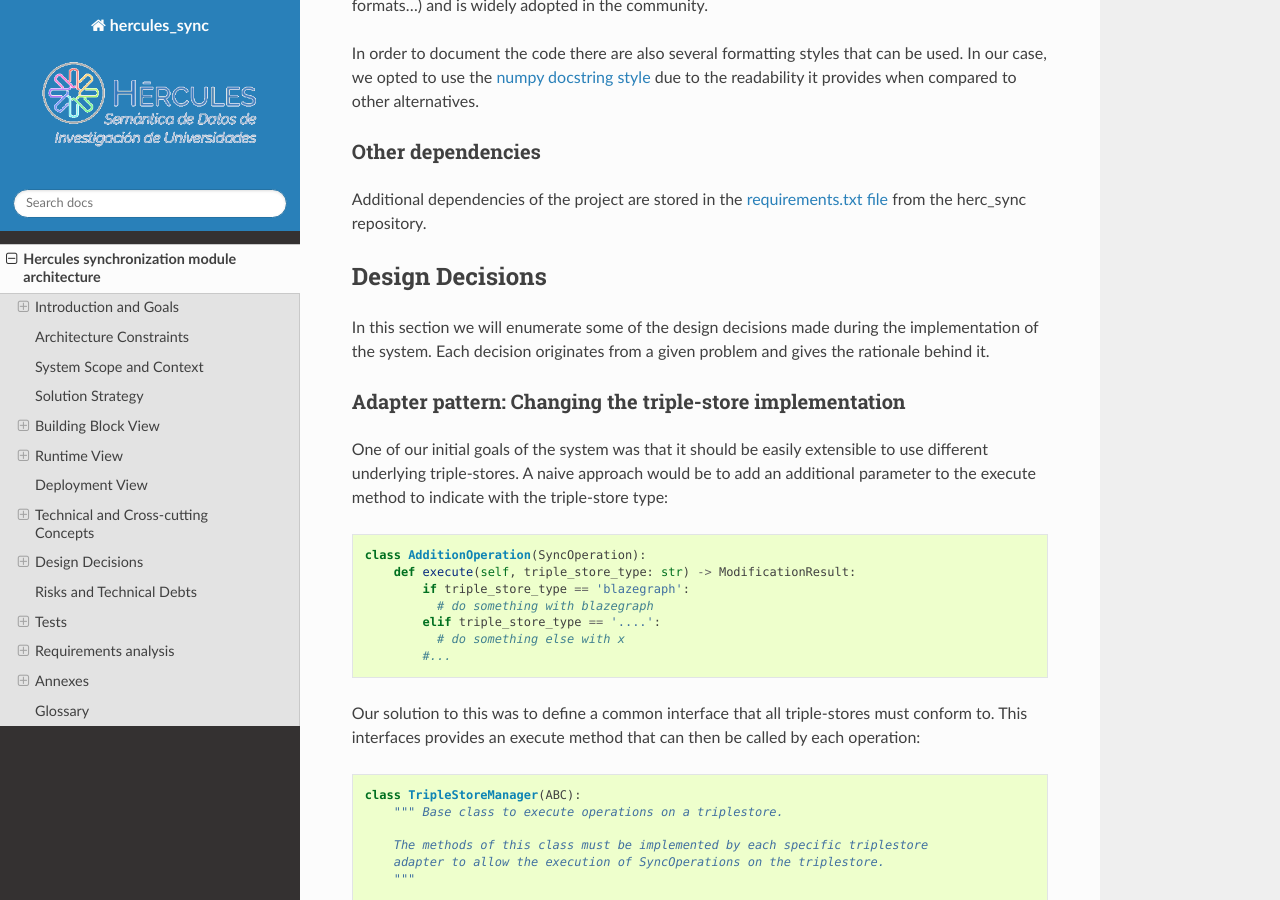
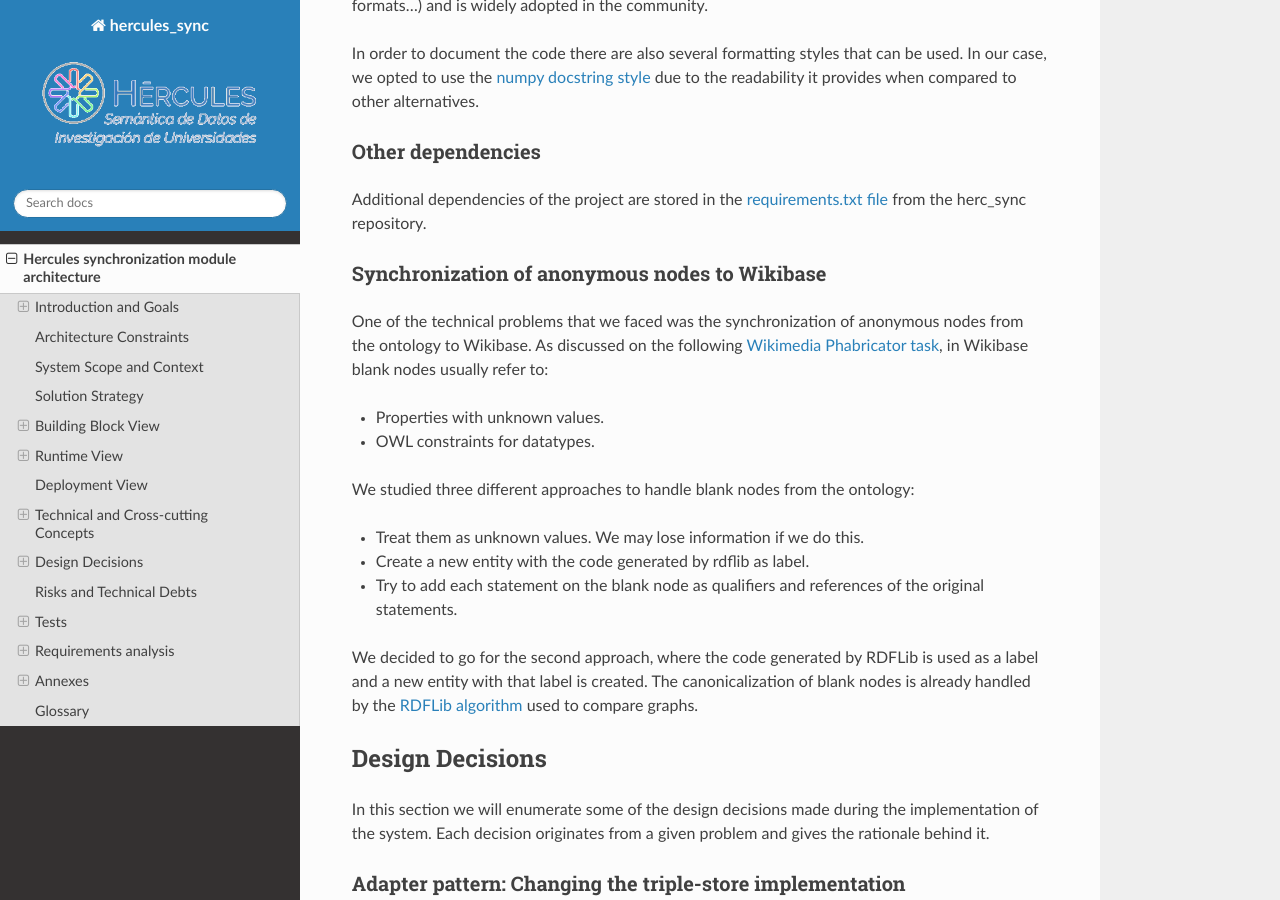
Before and after one commit to weso/hercules-sync, a Sphinx documentation site: the page built from docs/hercules_sync_doc.md, in a window 1280 px wide and 900 px high, scrolled down 10599 px. Built offline with Sphinx 7.4.7 and the Read the Docs theme 2.0.0, drawn with Linux system fonts in a browser that asks for light colours.

Commit message:
Update docs

```diff
--- a/docs/hercules_sync_doc.md
+++ b/docs/hercules_sync_doc.md
@@ -181,6 +181,18 @@ In order to document the code there are also several formatting styles that can
 
 ### Other dependencies
 Additional dependencies of the project are stored in the [requirements.txt file](https://github.com/HerculesCRUE/ib-hercules-sync/blob/master/requirements.txt) from the herc\_sync repository.
+
+### Synchronization of anonymous nodes to Wikibase
+One of the technical problems that we faced was the synchronization of anonymous nodes from the ontology to Wikibase. As discussed on the following [Wikimedia Phabricator task](https://phabricator.wikimedia.org/T239414), in Wikibase blank nodes usually refer to:
+* Properties with unknown values.
+* OWL constraints for datatypes.
+
+We studied three different approaches to handle blank nodes from the ontology:
+* Treat them as unknown values. We may lose information if we do this.
+* Create a new entity with the code generated by rdflib as label.
+* Try to add each statement on the blank node as qualifiers and references of the original statements.
+
+We decided to go for the second approach, where the code generated by RDFLib is used as a label and a new entity with that label is created. The canonicalization of blank nodes is already handled by the [RDFLib algorithm](https://rdflib.readthedocs.io/en/4.0/_modules/rdflib/compare.html) used to compare graphs.
 
 ## Design Decisions
 In this section we will enumerate some of the design decisions made during the implementation of the system. Each decision originates from a given problem and gives the rationale behind it.
```
Also changed, not shown: README.md (+1 -1 lines).
